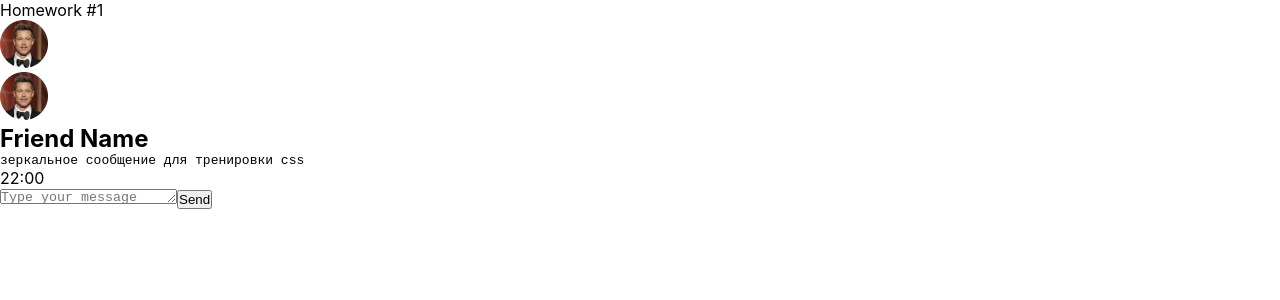
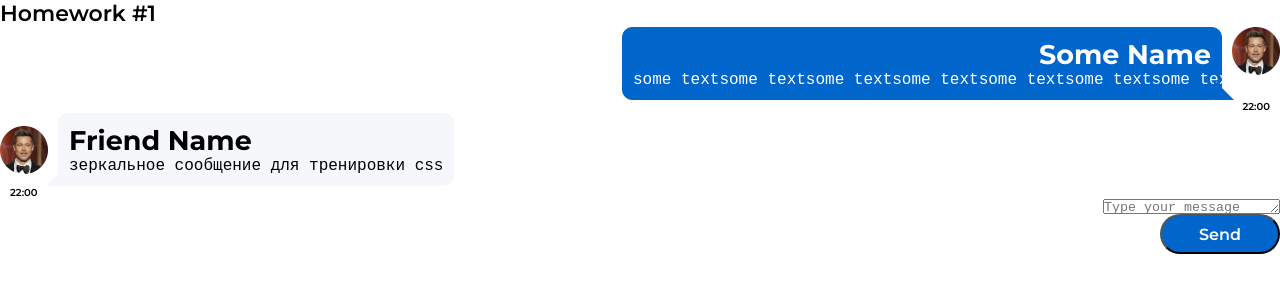
Before and after one commit to webaldar/hws2, a React (Create React App) app: page / in a window 1280 px wide. Shown: the top 300 px of the page. Built offline with nearby package versions, Linux system fonts and the light colour scheme.

Commit message:
hw1 the test is passed but the layout is not finished

```diff
--- a/public/index.html
+++ b/public/index.html
@@ -2,7 +2,10 @@
 <html lang="en">
   <head>
     <meta charset="utf-8" />
-    <link rel="icon" href="%PUBLIC_URL%/favicon.ico" />
+    <!--    <link rel="icon" href="%PUBLIC_URL%/favicon.ico" />-->
+    <link rel="preconnect" href="https://fonts.googleapis.com">
+    <link rel="preconnect" href="https://fonts.gstatic.com" crossorigin>
+    <link href="https://fonts.googleapis.com/css2?family=Montserrat:ital,wght@0,100..900;1,100..900&display=swap" rel="stylesheet">
     <meta name="viewport" content="width=device-width, initial-scale=1" />
     <meta name="theme-color" content="#000000" />
     <meta
--- a/src/s1-main/App.module.css
+++ b/src/s1-main/App.module.css
@@ -3,9 +3,17 @@
 }
 
 .hw {
-
+    display: flex;
+    flex-direction: column;
 }
 
 .hwTitle {
-
+    font-family: "Montserrat", sans-serif;
+    font-weight: 600;
+    font-size: 22px;
+    font-style: normal;
 }
+.hw>div {
+    display: flex;
+    flex-direction: column;
+}
--- a/src/s2-homeworks/hw01/friend-message/FriendMessage.module.css
+++ b/src/s2-homeworks/hw01/friend-message/FriendMessage.module.css
@@ -1,25 +1,49 @@
 .friendMessage {
+    display: flex;
+    flex-direction: column;
+    font-family: "Montserrat", sans-serif;
+    font-weight: 400;
+    font-style: normal;
+    color: black;
 
 }
 
 .friendImageAndText {
+    display: flex;
+    align-items: center;
+
 
 }
 
 .friendImageAndText img {
-
+    width: 48px;
+    height: 48px;
 }
 
 .friendText {
-
+    font-size: 16px;
+    margin-left: 10px;
+    position: relative;
+    background: #F5F7FB;
+    border: 1px solid #F5F7FB;
+    padding: 10px;
+    border-radius: 10px;
+    max-width: 600px;
 }
 
 .friendText:after {
-
+    content: '';
+    position: absolute;
+    bottom: -1px; /* Adjust this to control the distance of the triangle from the box */
+    left: -13px;    /* Adjust this to control the position of the triangle horizontally */
+    border-width: 10px;
+    border-style: solid;
+    border-color: transparent #F5F7FB #F5F7FB transparent;
 }
 
 .friendName {
-
+    font-size: 18px;
+    font-weight: 600;
 }
 
 .friendMessageText {
@@ -27,5 +51,8 @@
 }
 
 .friendTime {
-
+    font-weight: 600;
+    font-size: 10px;
+    margin-left: 10px;
+    color: black;
 }
--- a/src/s2-homeworks/hw01/friend-message/FriendMessage.tsx
+++ b/src/s2-homeworks/hw01/friend-message/FriendMessage.tsx
@@ -16,10 +16,9 @@ const FriendMessage = (props: FriendMessageType) => {
                 <img
                     id={'hw1-friend-avatar-' + props.message.id}
                     // создаёт студент
-                    alt={'avatar'}
+                    alt={'friend-avatar'}
                     src={props.message.user.avatar}
-                    width={'48px'}
-                    height={'48px'}
+
 
                     //
                 />
--- a/src/s2-homeworks/hw01/message-sender/MessageSender.module.css
+++ b/src/s2-homeworks/hw01/message-sender/MessageSender.module.css
@@ -1,5 +1,5 @@
 .sendForm {
-
+    align-items: flex-end;
 }
 
 .textarea {
@@ -7,7 +7,15 @@
 }
 
 .button {
-
+    width: 120px;
+    height: 40px;
+    background-color: #0066CC;
+    color: #FFFFFF;
+    font-family: "Montserrat", sans-serif;
+    font-weight: 600;
+    font-style: normal;
+    font-size: 16px;
+    border-radius: 20px;
 }
 
 .button:hover {
--- a/src/s2-homeworks/hw01/message/Message.module.css
+++ b/src/s2-homeworks/hw01/message/Message.module.css
@@ -1,25 +1,49 @@
 .message {
+    display: flex;
+    flex-direction: column;
+    align-items: flex-end;
+    font-family: "Montserrat", sans-serif;
+    font-weight: 400;
+    font-style: normal;
+    color: #FFFFFF;
 
 }
 
 .imageAndText {
-
+    display: flex;
+    flex-direction: row-reverse;
 }
 
 .imageAndText img {
-
+    width: 48px;
+    height: 48px;
 }
 
 .text {
-
+    font-size: 16px;
+    margin-right: 10px;
+    position: relative;
+    background: #0066CC;
+    border: 1px solid #0066CC;
+    padding: 10px;
+    border-radius: 10px;
+    max-width: 600px;
 }
 
 .text:after {
-
+    content: '';
+    position: absolute;
+    bottom: -1px; /* Adjust this to control the distance of the triangle from the box */
+    right: -13px;    /* Adjust this to control the position of the triangle horizontally */
+    border-width: 10px;
+    border-style: solid;
+    border-color: transparent transparent #0066CC #0066CC;
 }
 
 .name {
-
+    font-size: 18px;
+    font-weight: 600;
+    text-align: right;
 }
 
 .messageText {
@@ -27,5 +51,8 @@
 }
 
 .time {
-
+    font-weight: 600;
+    font-size: 10px;
+    margin-right: 10px;
+    color: black;
 }
--- a/src/s2-homeworks/hw01/message/Message.tsx
+++ b/src/s2-homeworks/hw01/message/Message.tsx
@@ -17,19 +17,19 @@ const Message = (props: MessagePropsType) => {
                     // создаёт студент
                     alt={'avatar'}
                     src={props.message.user.avatar}
-                    width={'48px'}
-                    height={'48px'}
+
 
                     //
                 />
                 <div className={s.text}>
                     <div id={'hw1-name-' + props.message.id} className={s.name}>
                         {/*создаёт студент*/}
-
+                        <h2>{props.message.user.name}</h2>
                         {/**/}
                     </div>
                     <pre id={'hw1-text-' + props.message.id} className={s.messageText}>
                         {/*создаёт студент*/}
+                        <p>{props.message.message.text}</p>
 
                         {/**/}
                     </pre>
@@ -37,6 +37,7 @@ const Message = (props: MessagePropsType) => {
             </div>
             <div id={'hw1-time-' + props.message.id} className={s.time}>
                 {/*создаёт студент*/}
+                <time>{props.message.message.time}</time>
 
                 {/**/}
             </div>
```
